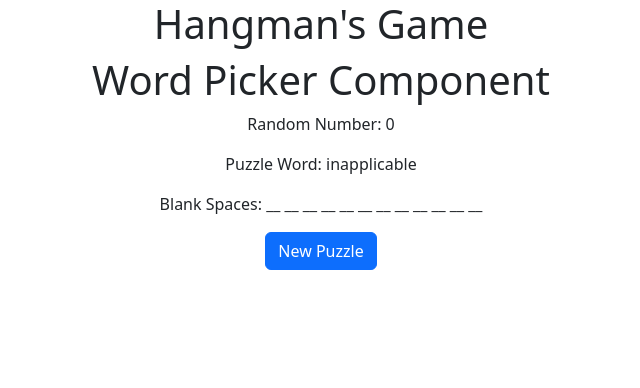
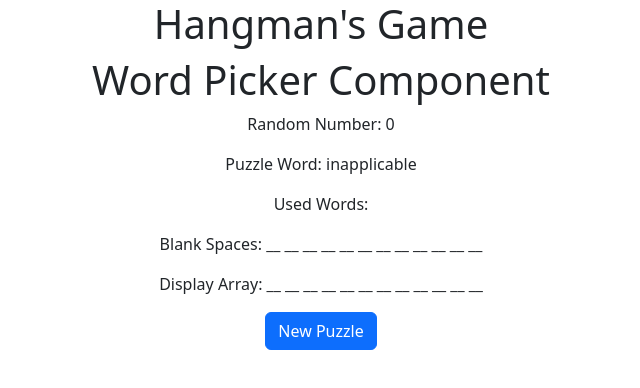
Before and after one commit to aaron-webdev/learning_repo, a React (Vite) app in the folder hangman_game_main/hangman_react/: page / in a window 1280 px wide. Shown: the top 388 px of the page, without its empty margins (319-959 px from the left). Built offline with nearby package versions, Linux system fonts and the light colour scheme.

Commit message:
tracks used puzzle words

```diff
--- a/hangman_game_main/hangman_react/src/components/WordPicker.jsx
+++ b/hangman_game_main/hangman_react/src/components/WordPicker.jsx
@@ -10,6 +10,7 @@ const [randomNumber, setRandomNumber] = useState(0);
 const [puzzleWord, setPuzzleWord] = useState('inapplicable');
 const [puzzleDisplayArray, setPuzzleDisplayArray] = useState([]);
 const [blankSpacesArray, setBlankSpacesArray] = useState([]);
+const [usedPuzzleWords, setUsedPuzzleWords] = useState([]);
 
 
 const wordBankMain = [
@@ -77,18 +78,17 @@ useEffect(() => {
     const puzzleWordLetterArray = puzzleWord.split(''); //converts string to array
     const newBlankSpacesArray = puzzleWordLetterArray.map(() => ' __ ');
     setBlankSpacesArray(newBlankSpacesArray);
+    setPuzzleDisplayArray(newBlankSpacesArray);
 }, [puzzleWord]);
 
 function startNewPuzzle()
 {
 // select new word from the word bank
     let newRandomNumber = Math.floor((Math.random()*wordBankMain.length));
+    let newPuzzleWord = wordBankMain[newRandomNumber];
+    usedPuzzleWords.push(newPuzzleWord);
     setRandomNumber(newRandomNumber);
-    let newPuzzleWord = wordBankMain[newRandomNumber];
     setPuzzleWord(newPuzzleWord);
-
-
-return
 }
 
 
@@ -98,7 +98,9 @@ return
             <h1>Word Picker Component</h1>
             <p>Random Number: {randomNumber}</p>
             <p>Puzzle Word: {puzzleWord}</p>
+            <p>Used Words: {usedPuzzleWords.join(", ")}</p>
             <p>Blank Spaces: {blankSpacesArray.join(" ")}</p>
+            <p>Display Array: {puzzleDisplayArray.join(" ")}</p>
             <Button onClick={startNewPuzzle}>New Puzzle</Button>
         </>
     )
```
